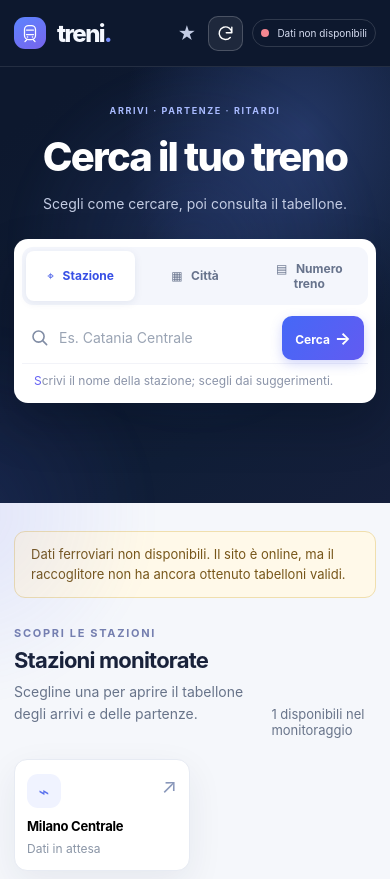
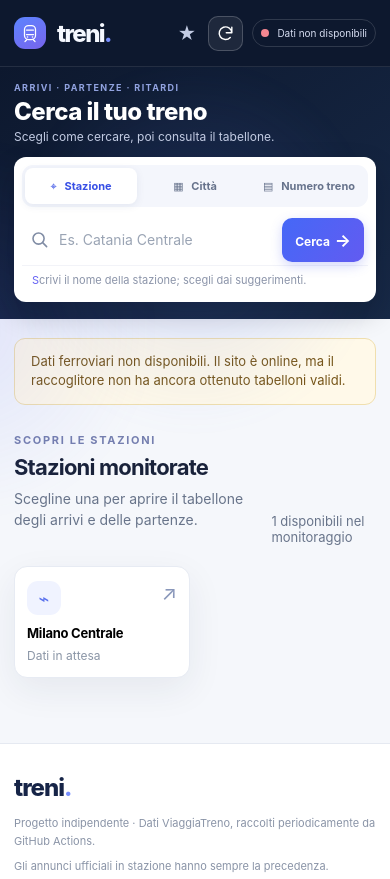
Before and after one commit to bolkan/Treni, a plain HTML site: page public/index.html in a window 390 px wide. Shown: the top 879 px of the page. Drawn offline with Linux system fonts and the light colour scheme.

Commit message:
style: compact mobile-first quick search landing

```diff
--- a/public/styles.css
+++ b/public/styles.css
@@ -135,3 +135,30 @@ svg{display:block;width:100%;height:100%}.container{width:min(1120px,calc(100% -
  .toast{width:calc(100% - 40px);text-align:center}
 }
 @media(prefers-reduced-motion:reduce){*,*:before,*:after{animation-duration:.01ms!important;transition-duration:.01ms!important;scroll-behavior:auto!important}}
+
+/* UX v2: ricerca in primo piano, senza grande hero promozionale */
+.hero{min-height:0;background:linear-gradient(145deg,#0d182e,#172947)}
+.hero-content{padding-top:24px;padding-bottom:25px;text-align:left}
+.hero-kicker{font-size:10px;letter-spacing:1.4px;opacity:.85}
+.hero h1{font-size:clamp(25px,3vw,34px);line-height:1.15;letter-spacing:-1.1px;margin:8px 0 5px}
+.hero-description{font-size:13px;margin:0 0 18px;max-width:none}
+.search-panel{width:100%;max-width:800px;margin-left:0;box-shadow:0 12px 28px rgba(2,8,22,.20)}
+.search-tab{padding:12px 10px}
+.content-section{padding-top:25px}
+.search-submit{min-width:94px}
+.direct-label{display:inline-flex;align-items:center;gap:5px;font-size:11px;color:#5362a2;background:#eff1ff;border-radius:25px;padding:5px 9px;margin-top:7px}
+.direct-label.live{color:#097b62;background:#eaf8f3}
+@media(max-width:540px){
+  .hero{min-height:0}
+  .hero-content{padding-top:15px;padding-bottom:17px}
+  .hero-kicker{font-size:9px}
+  .hero h1{font-size:24px;letter-spacing:-.5px;margin:5px 0 3px}
+  .hero-description{font-size:12px;line-height:1.35;margin:0 0 12px}
+  .search-panel{border-radius:12px}
+  .search-tabs{gap:2px;padding:3px}
+  .search-tab{font-size:11px;padding:11px 4px}
+  .search-foot{padding:7px 10px;font-size:11px}
+  .content-section{padding-top:19px}
+  .station-top{margin-bottom:15px}
+  .search-submit{min-width:73px}
+}
```
